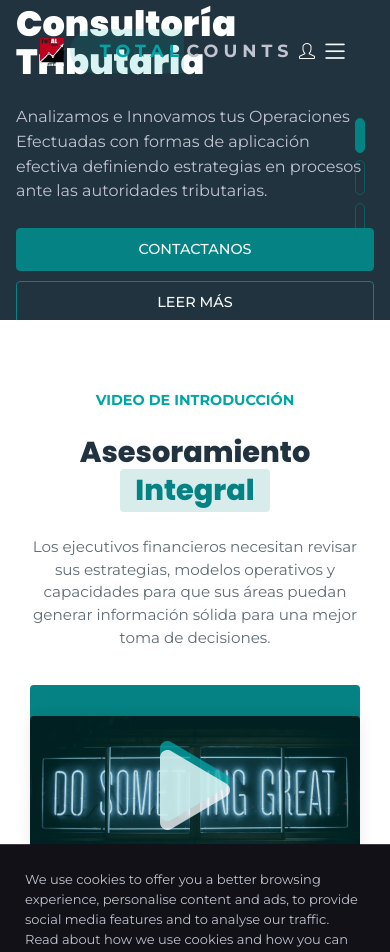
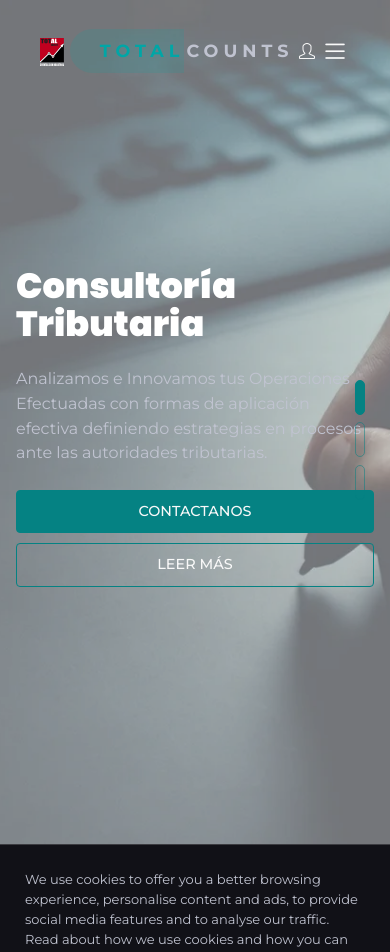
Before and after one commit to eldudyaguirre/TtCWeb, a Django app: page / in a window 390 px wide. Shown: the top 952 px of the page. Run offline with Django 5.2, Linux system fonts and the light colour scheme; some libraries are stand-ins or nearby versions.

Commit message:
fix: restore homepage mobile slider images

```diff
--- a/static/css/totalcounts-responsive.css
+++ b/static/css/totalcounts-responsive.css
@@ -708,3 +708,45 @@ iframe {
         opacity: 0.12 !important;
     }
 }
+
+/* HOME MOBILE: restaurar las imágenes del slider.
+   Las reglas antiguas de About usaban #slider.hero de forma global y
+   estaban ocultando también las imágenes de la página principal. */
+@media (max-width: 767px) {
+    body.home #slider.hero {
+        height: 100vh !important;
+        min-height: 620px !important;
+        background: transparent !important;
+        overflow: hidden !important;
+    }
+
+    body.home #slider.hero .swiper-container,
+    body.home #slider.hero .swiper-wrapper,
+    body.home #slider.hero .swiper-slide {
+        height: 100% !important;
+        min-height: 620px !important;
+    }
+
+    body.home #slider.hero img.full-image {
+        display: block !important;
+        visibility: visible !important;
+        opacity: 0.6 !important;
+        width: 100% !important;
+        height: 100% !important;
+        object-fit: cover !important;
+        position: absolute !important;
+        inset: 0 !important;
+        z-index: 0 !important;
+    }
+
+    body.home #slider.hero .slide-content {
+        position: relative !important;
+        z-index: 2 !important;
+        min-height: 100% !important;
+    }
+
+    body.home #slider.hero .slide-content .inner {
+        position: relative !important;
+        z-index: 3 !important;
+    }
+}
```
